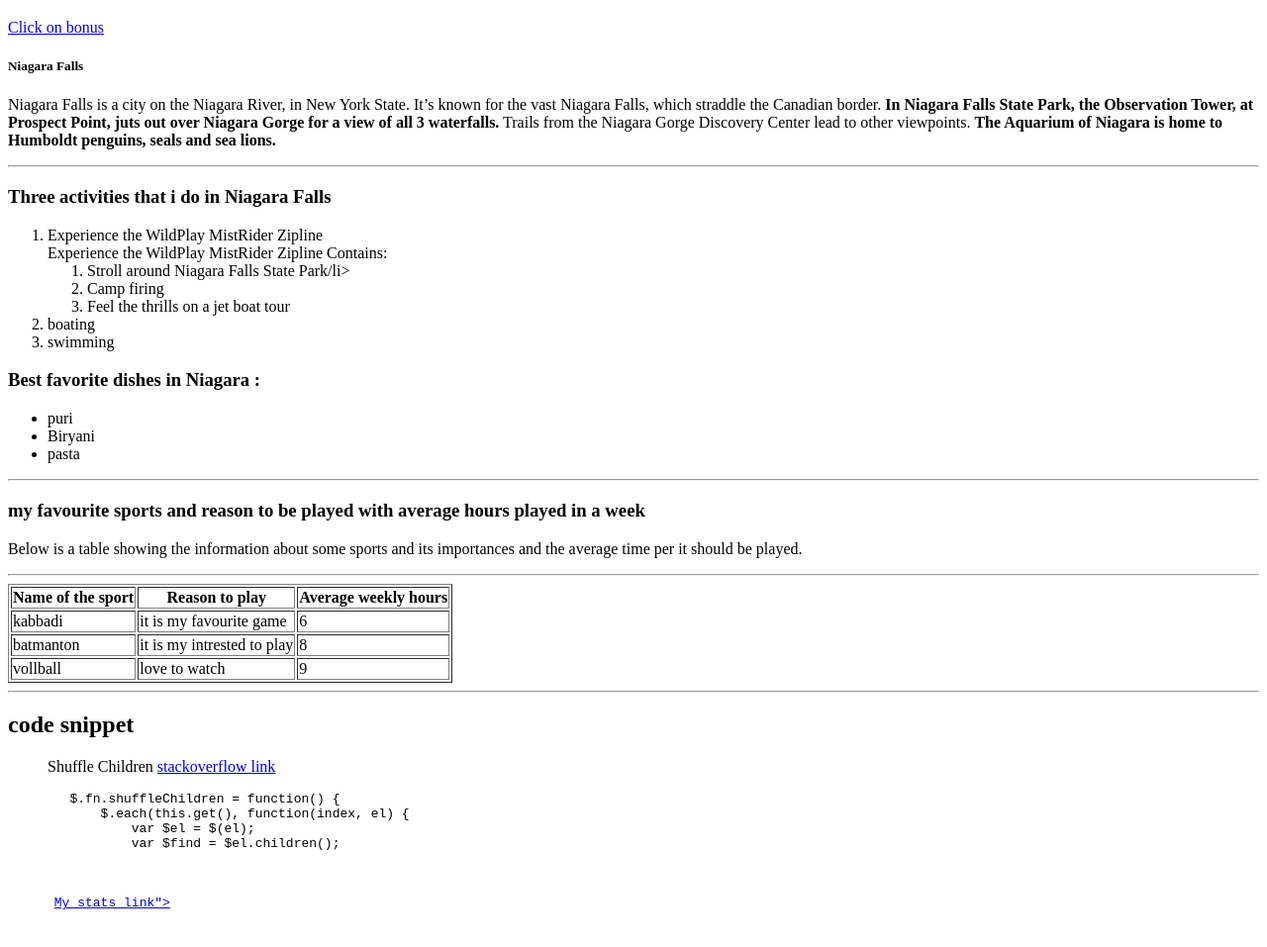
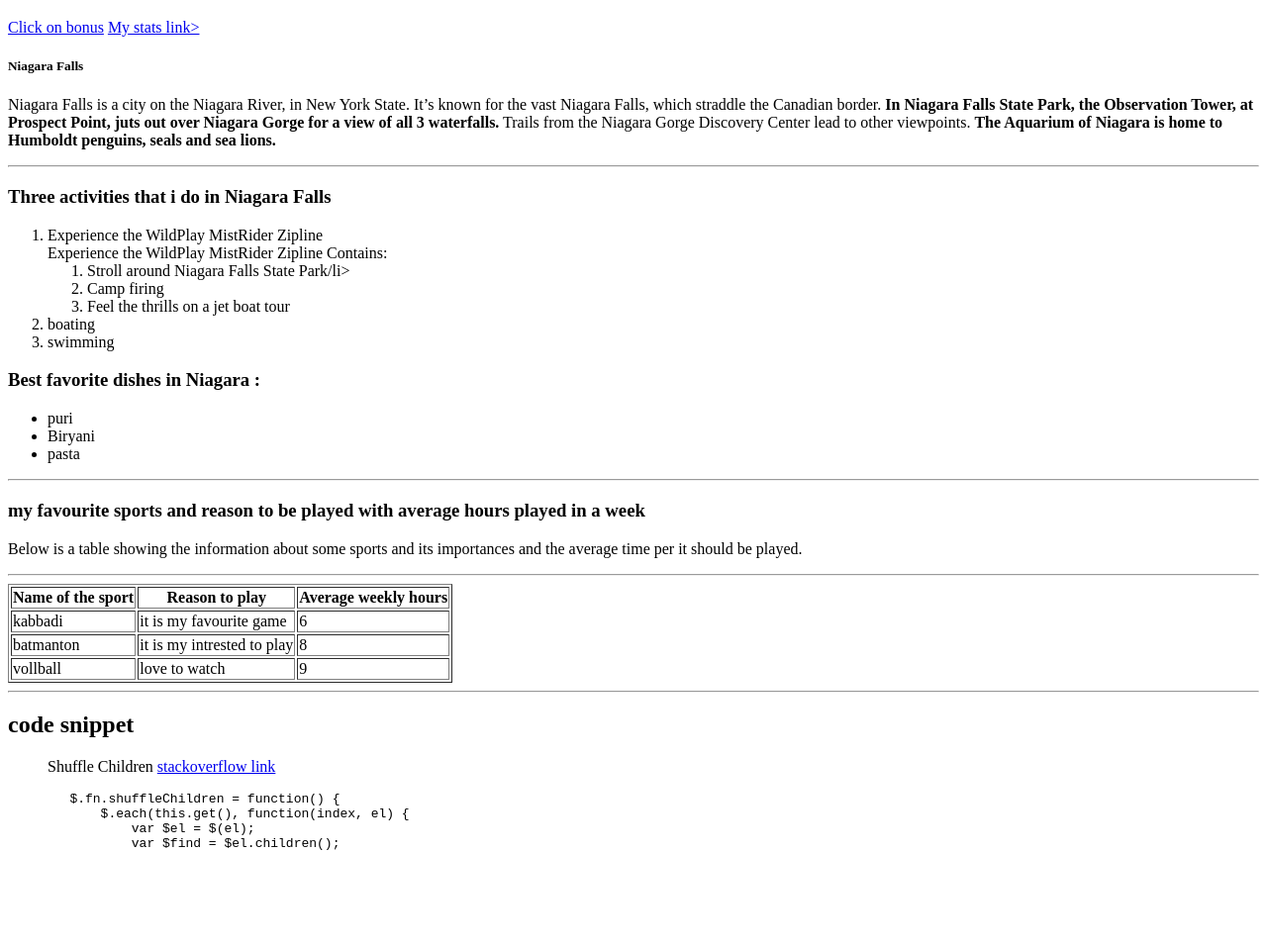
Before and after one commit to 44-563-WebApps-F23/44563-webapps-f23-assignment3-allugarisowmya, a plain HTML site: page index.html in a window 1280 px wide. Shown: the part 61-1018 px from the top of the page at 99% size. Drawn offline with Linux system fonts and the light colour scheme.

Commit message:
Update index.html

```diff
--- a/index.html
+++ b/index.html
@@ -7,6 +7,7 @@
 </head>
 <body>
     <a href="bonus.html">Click on bonus</a>
+    <a href="mystats.html">My stats link></a>
     <h5>Niagara Falls</h5>
     <p>Niagara Falls is a city on the Niagara River, in New York State.
         It’s known for the vast Niagara Falls, which straddle the Canadian border.
@@ -78,7 +79,7 @@
 
 
 
-      <a href="mystats.html">My stats link"></a>
+
 
 
 
```
